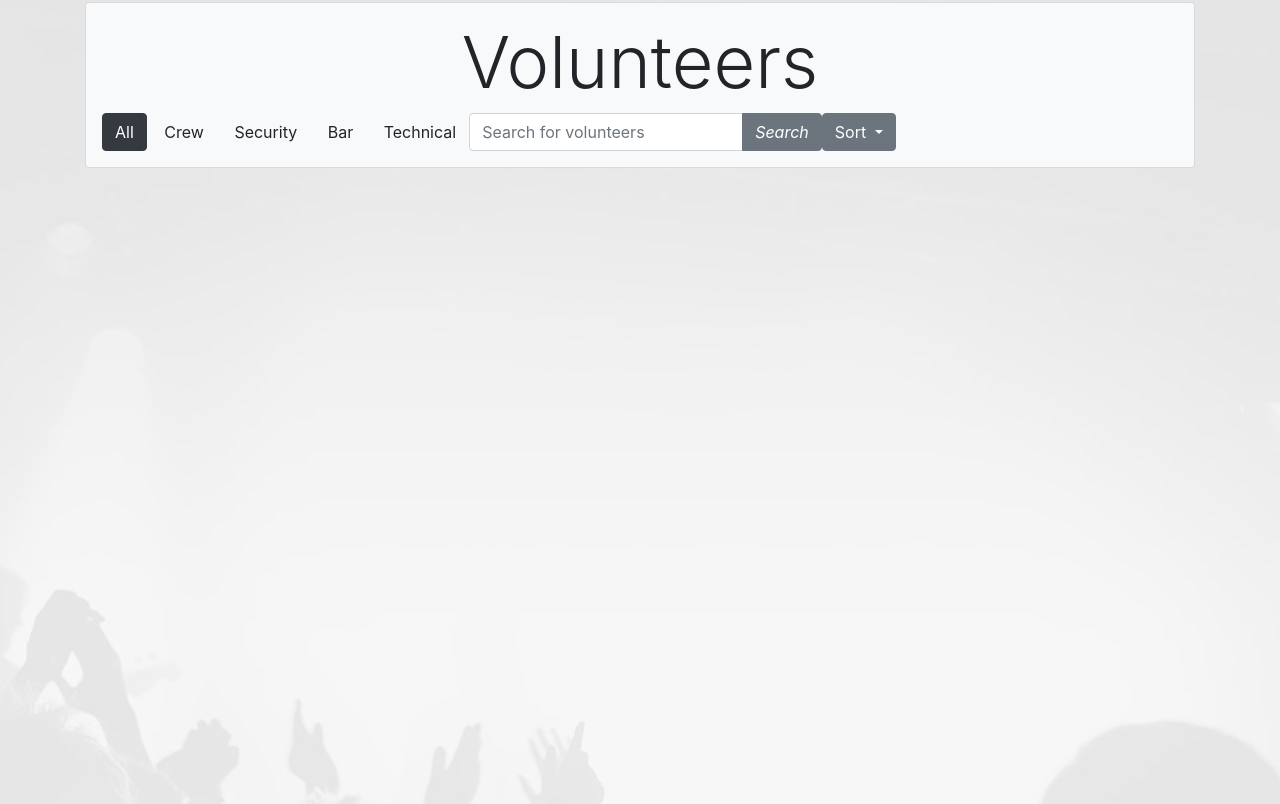
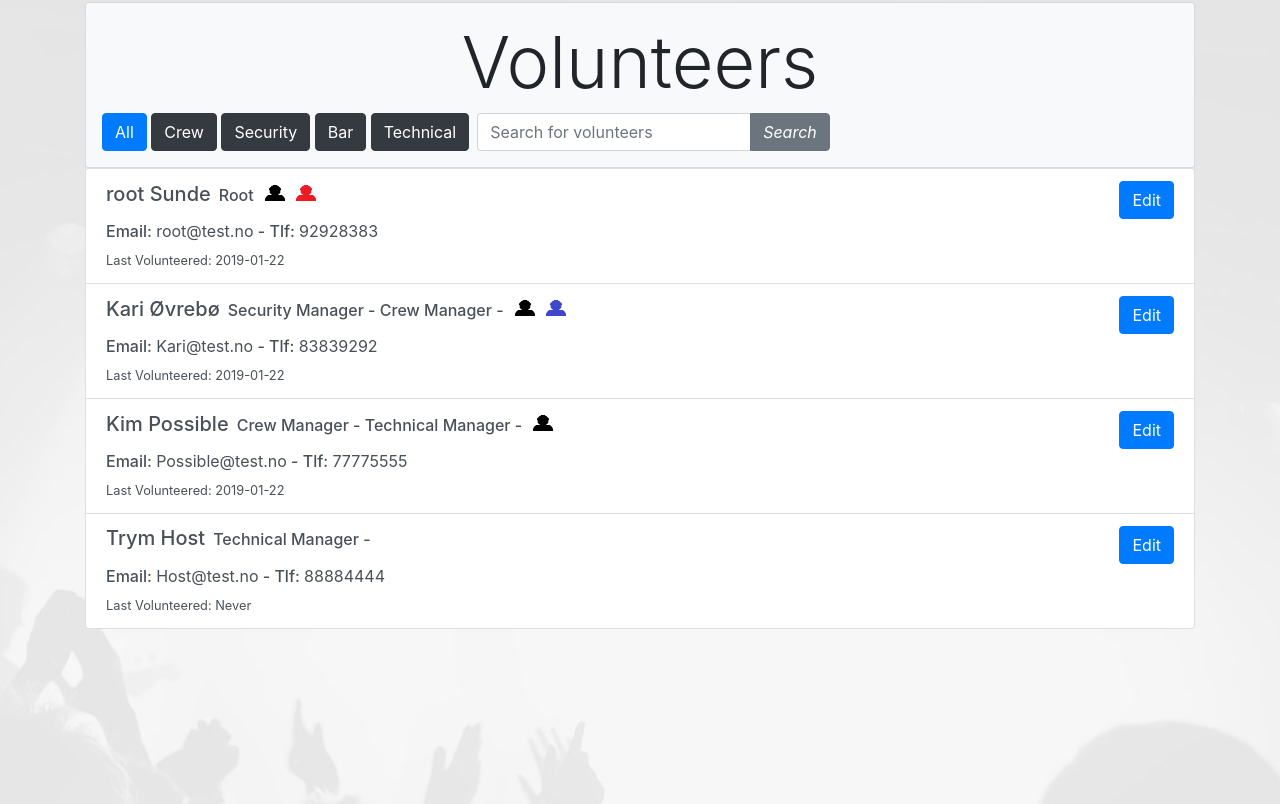
Before and after one commit to LarsStianF/KroaApplikasjon, a PHP site: page /admin/people.php in a window 1280 px wide. Shown: the part 104-908 px from the top of the page. Run offline with PHP 8.4, Linux system fonts and the light colour scheme; data comes from the database, SQL or seed files in the repository; data that the repository does not hold is empty; some libraries are stand-ins or nearby versions.

Commit message:
People filter buttons done

```diff
--- a/admin/people.php
+++ b/admin/people.php
@@ -1,8 +1,9 @@
 <?php
+include 'dbcon.php';
 include 'rsc/imports/php/components/admin_head.php';
 include 'rsc/imports/php/components/admin_header.php';
 include 'rsc/imports/php/functions/functions.php';
-include 'dbcon.php';
+
 
 ?>
 
@@ -19,13 +20,13 @@ include 'dbcon.php';
             <h1 class="display-3 text-center"> Volunteers </h1>
             <form class="form-inline " name="filter" method="POST" action="">
                 <div>
-                    <button class="btn btn-dark filter-button" name="all" data-filter="">All</button>
-                    <button class="btn btn-light filter-button" name="3" data-filter="">Crew</button>
-                    <button class="btn btn-light filter-button" name="2" data-filter="">Security</button>
-                    <button class="btn btn-light filter-button" name="1" data-filter="">Bar</button>
-                    <button class="btn btn-light filter-button" name="4" data-filter="">Technical</button>
+                    <button class="btn btn-primary filter-button" name="all" data-filter="">All</button>
+                    <button class="btn btn-dark filter-button" name="3" data-filter="">Crew</button>
+                    <button class="btn btn-dark filter-button" name="2" data-filter="">Security</button>
+                    <button class="btn btn-dark filter-button" name="1" data-filter="">Bar</button>
+                    <button class="btn btn-dark filter-button" name="4" data-filter="">Technical</button>
                 </div>
-                <div class="input-group form-inline">
+                <div class=" ml-2 input-group form-inline">
                     <input type="text" class="form-control" placeholder="Search for volunteers">
                     <div class="input-group-append">
                         <button class="btn btn-secondary" type="button">
@@ -34,15 +35,7 @@ include 'dbcon.php';
                     </div>
 
                 </div>
-                <div class="dropdown">
-                    <button class="btn btn-secondary dropdown-toggle" type="button" id="dropdownMenuButton" data-toggle="dropdown" aria-haspopup="true" aria-expanded="false">
-                        Sort
-                    </button>
-                    <div class="dropdown-menu" aria-labelledby="dropdownMenuButton">
-                        <a class="dropdown-item" href="#">Name</a>
-                        <a class="dropdown-item" href="#">Last Volunteered</a>
-                    </div>
-                </div>
+
 
             </form>
         </div>
@@ -53,17 +46,27 @@ include 'dbcon.php';
 
 
             <?php
-
-
-             if(isset($_POST['all'])) {
-                populate_volunteers_all();
-            }else {
+            if (isset($_POST['1']) || isset($_POST['2']) || isset($_POST['3']) || isset($_POST['4']))  {
                 foreach($_POST as $key => $value){
                     $crew_type = $key;
                 }
                 populate_volunteers_filter($crew_type);
+            } else {
+                populate_volunteers_all();
             }
 
+/*
+             if(isset($_POST['all'])) {
+                populate_volunteers_all();
+            }elseif (!isset($_POST['all'])) {
+                foreach($_POST as $key => $value){
+                    $crew_type = $key;
+                }
+                populate_volunteers_filter($crew_type);
+            } else {
+                 populate_volunteers_all();
+             }
+*/
 
 ?>
 
--- a/admin/rsc/imports/php/functions/functions.php
+++ b/admin/rsc/imports/php/functions/functions.php
@@ -131,11 +131,11 @@ function populate_manager_row($id){
 
 function check_if_worked_crew($id, $crew_type){
     global $con;
-    $sql = "SELECT COUNT(*) FROM event_volunteer WHERE " . $id . " = vol_ID AND crew_type_ID = " . $crew_type ;
+    $sql = "SELECT COUNT(*) AS has_worked FROM event_volunteer WHERE " . $id . " = vol_ID AND crew_type_ID = " . $crew_type ;
     $result = mysqli_query($con, $sql);
     $row = mysqli_fetch_assoc($result);
 
-     if($row['COUNT(*)'] !== '0'){
+     if($row['has_worked'] !== '0'){
          return true;
      } else {
          return false;
--- a/admin/unitlist.php
+++ b/admin/unitlist.php
@@ -1,7 +1,8 @@
 <?php
+include 'dbcon.php';
 include 'rsc/imports/php/components/admin_head.php';
 include 'rsc/imports/php/components/admin_header.php';
-include 'dbcon.php';
+
 ?>
 
     <!--
```
